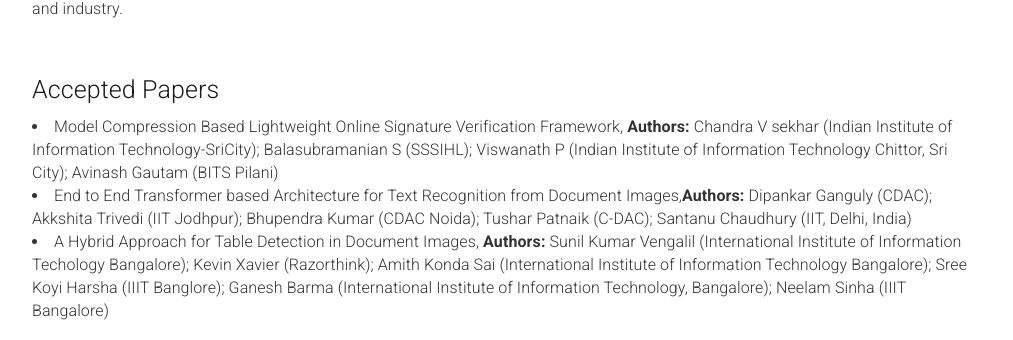
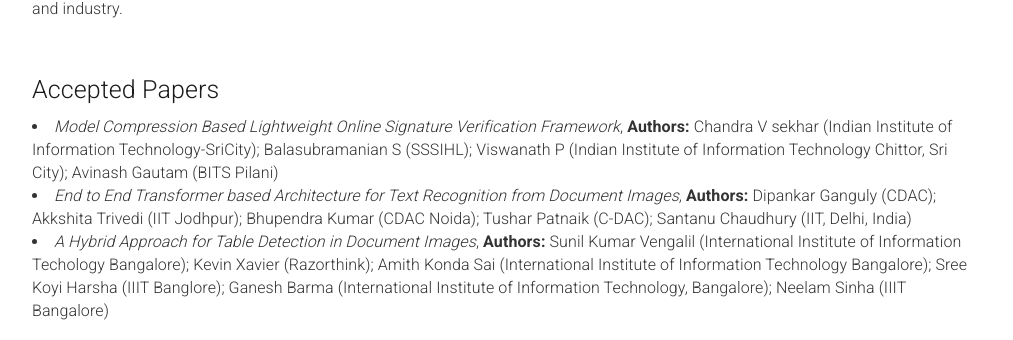
Before and after one commit to wdar21/wdar21.github.io, a Jekyll site: the page built from _pages/home.md, in a window 1280 px wide and 900 px high, scrolled down 302 px. Shown: the part 143-483 px from the top of the window, without its empty margins (133-1146 px from the left). Built offline with Jekyll 4.4.1, drawn with Linux system fonts in a browser that asks for light colours.

Commit message:
formatting

```diff
--- a/_pages/home.md
+++ b/_pages/home.md
@@ -42,9 +42,9 @@ acknowledgements: ""
     <h2>Accepted Papers</h2>
   </div>
 </div>
-<li> Model Compression Based Lightweight Online Signature Verification Framework, <b>Authors:</b> Chandra V sekhar (Indian Institute of Information Technology-SriCity); Balasubramanian S (SSSIHL); Viswanath P (Indian Institute of Information Technology Chittor, Sri City); Avinash Gautam (BITS Pilani)</li>
-<li> End to End Transformer based Architecture for Text Recognition from Document Images,<b>Authors:</b> Dipankar Ganguly (CDAC); Akkshita Trivedi (IIT Jodhpur); Bhupendra Kumar (CDAC Noida); Tushar Patnaik (C-DAC); Santanu Chaudhury (IIT, Delhi, India) </li>
-<li> A Hybrid Approach for Table Detection in Document Images, <b>Authors:</b> Sunil Kumar Vengalil (International Institute of Information Techology Bangalore); Kevin Xavier (Razorthink); Amith Konda Sai (International Institute of Information Technology Bangalore); Sree Koyi Harsha (IIIT Banglore); Ganesh Barma (International Institute of Information Technology, Bangalore); Neelam Sinha (IIIT Bangalore) </li>
+<li> <i>Model Compression Based Lightweight Online Signature Verification Framework</i>, <b>Authors:</b> Chandra V sekhar (Indian Institute of Information Technology-SriCity); Balasubramanian S (SSSIHL); Viswanath P (Indian Institute of Information Technology Chittor, Sri City); Avinash Gautam (BITS Pilani)</li>
+<li> <i>End to End Transformer based Architecture for Text Recognition from Document Images</i>, <b>Authors:</b> Dipankar Ganguly (CDAC); Akkshita Trivedi (IIT Jodhpur); Bhupendra Kumar (CDAC Noida); Tushar Patnaik (C-DAC); Santanu Chaudhury (IIT, Delhi, India) </li>
+<li> <i>A Hybrid Approach for Table Detection in Document Images</i>, <b>Authors:</b> Sunil Kumar Vengalil (International Institute of Information Techology Bangalore); Kevin Xavier (Razorthink); Amith Konda Sai (International Institute of Information Technology Bangalore); Sree Koyi Harsha (IIIT Banglore); Ganesh Barma (International Institute of Information Technology, Bangalore); Neelam Sinha (IIIT Bangalore) </li>
 <br>
 <br>
 <div class="row" id="speakers">
```
